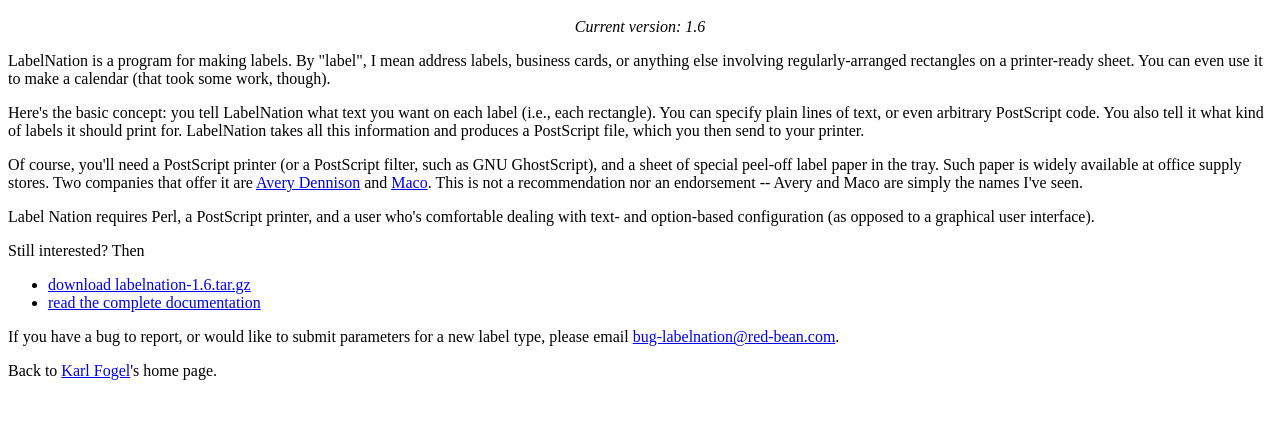
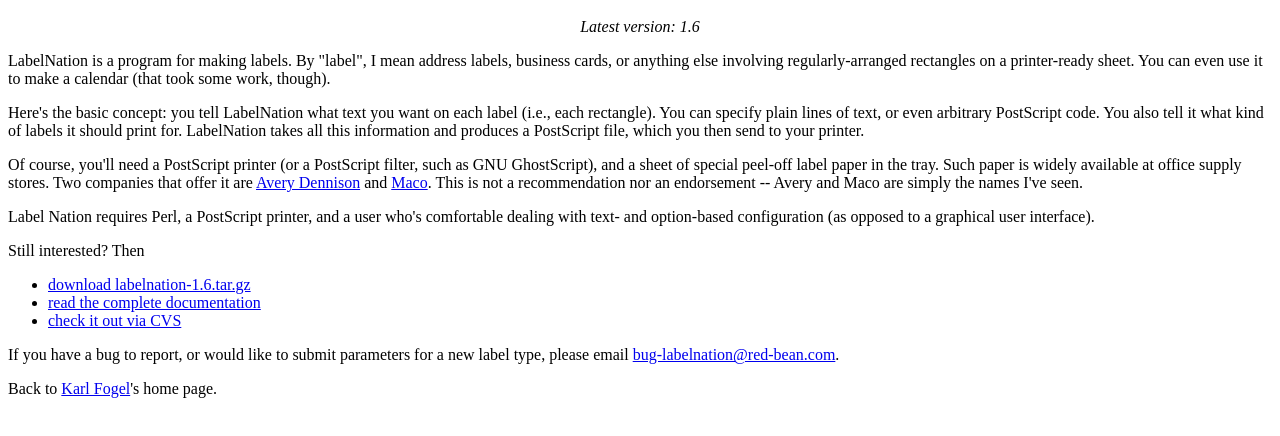
Before and after one commit to emorozov/labelnation, a plain HTML site: page index.html in a window 1280 px wide. Shown: the part 48-484 px from the top of the page. Drawn offline with Linux system fonts and the light colour scheme.

Commit message:
made www
git-svn-id: http://svn.red-bean.com/repos/labelnation/trunk@24 d37bbd87-4cf8-0310-9f5b-e7918974f4aa

```diff
--- a/index.html
+++ b/index.html
@@ -12,7 +12,7 @@
 <p>
 
 <center>
-<i>Current version: 1.6</i>
+<i>Latest version: 1.6</i>
 </center>
 
 <p>
@@ -54,6 +54,8 @@
 <li> <a href="labelnation-1.6.tar.gz">download labelnation-1.6.tar.gz</a>
 <br>
 <li> <a href="help.txt">read the complete documentation</a>
+<br>
+<li> <a href="cvs.html">check it out via CVS</a>
 </ul>
 
 <p>
```
